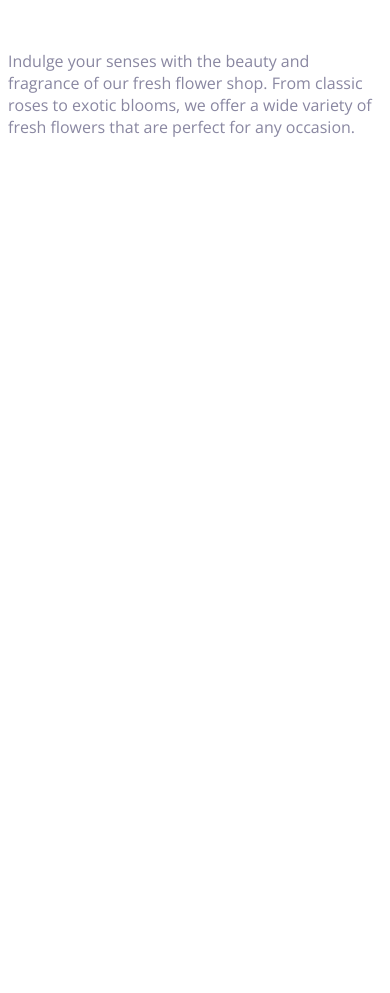
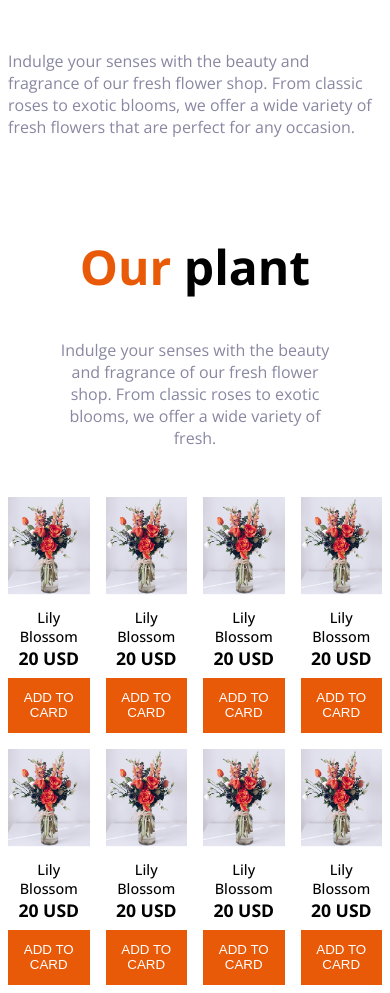
Before and after one commit to aanoman271/programminghero-assaignment-2, a plain HTML site: page flower.html in a window 390 px wide. Shown: the part 848-1841 px from the top of the page. Before the commit the page ends 1082 px from the top, so only its background shows below. Drawn offline with nearby package versions, Linux system fonts and the light colour scheme.

Commit message:
plant section done and plant section responsive in progress

```diff
--- a/flower.html
+++ b/flower.html
@@ -36,5 +36,72 @@
         <img src="assets/hero-flower.png" alt="">
     </div>
  </section>
+ <!-- plants section -->
+
+ <section class="plant w-c">
+    <div class="plant-head">
+        <h2 class="plant-title"> <span class="o-c">Our </span>  plant  </h2>
+        <p class="plant-describtion describetion">Indulge your senses with the beauty and fragrance of our fresh flower shop. From classic roses to exotic blooms, we offer a wide variety of fresh.</p>
+    </div>
+    <div class="plant-card-container">
+
+          <div class="plant-card">
+            <img src="assets/sample-flower-image.png" alt="">
+         <p>Lily Blossom</p>
+            <h5>20 USD</h5>
+            <button class="btn">ADD TO CARD</button>
+
+    </div>
+      <div class="plant-card">
+            <img src="assets/sample-flower-image.png" alt="">
+         <p>Lily Blossom</p>
+            <h5>20 USD</h5>
+            <button class="btn">ADD TO CARD</button>
+
+    </div>
+      <div class="plant-card">
+            <img src="assets/sample-flower-image.png" alt="">
+         <p>Lily Blossom</p>
+            <h5>20 USD</h5>
+            <button class="btn">ADD TO CARD</button>
+
+    </div>
+      <div class="plant-card">
+            <img src="assets/sample-flower-image.png" alt="">
+         <p>Lily Blossom</p>
+            <h5>20 USD</h5>
+            <button class="btn">ADD TO CARD</button>
+
+    </div>
+      <div class="plant-card">
+            <img src="assets/sample-flower-image.png" alt="">
+         <p>Lily Blossom</p>
+            <h5>20 USD</h5>
+            <button class="btn">ADD TO CARD</button>
+
+    </div>
+      <div class="plant-card">
+            <img src="assets/sample-flower-image.png" alt="">
+         <p>Lily Blossom</p>
+            <h5>20 USD</h5>
+            <button class="btn">ADD TO CARD</button>
+
+    </div>
+      <div class="plant-card">
+            <img src="assets/sample-flower-image.png" alt="">
+         <p>Lily Blossom</p>
+            <h5>20 USD</h5>
+            <button class="btn">ADD TO CARD</button>
+
+    </div>
+      <div class="plant-card">
+            <img src="assets/sample-flower-image.png" alt="">
+         <p>Lily Blossom</p>
+            <h5>20 USD</h5>
+            <button class="btn">ADD TO CARD</button>
+
+    </div>
+    </div>
+ </section>
 </body>
 </html>
--- a/styles/flower.css
+++ b/styles/flower.css
@@ -42,6 +42,55 @@ body{
     font-weight: bold;
 }
 
+/* PLANT  */
+
+.plant-card p{
+    margin: 0;
+    padding: 0;
+}
+
+.plant-card h5{
+    margin: 0;
+    padding: 0;
+}
+.plant-head{
+    text-align: center;
+    margin: 3rem;
+}
+.plant-title{
+    font-size: 3rem;
+    font-weight: bold;
+}
+.plant-card p{
+    text-align: center;
+    font-weight: 500;
+    font-size: 0.9rem;
+    margin-top: 0.5rem;
+
+}
+.plant-card img{
+    width: 100%;
+}
+.plant-card h5{
+    text-align: center;
+    font-weight:700;
+    font-size: 1.1rem;
+
+}
+.plant-card-container{
+    display: grid;
+    grid-template-columns: repeat(4 , 1fr);
+    gap: 1rem;
+}
+.btn{
+    background-color: #E95A08;
+    color: #fff;
+    border: none;
+    font-weight: 500;
+    width: 100%;
+    padding: 0.8rem 0;
+    margin-top: 0.5rem;
+}
 /* responsive */
 @media screen and (max-width:576px) {
 .banner-ul :nth-child(1),
```
